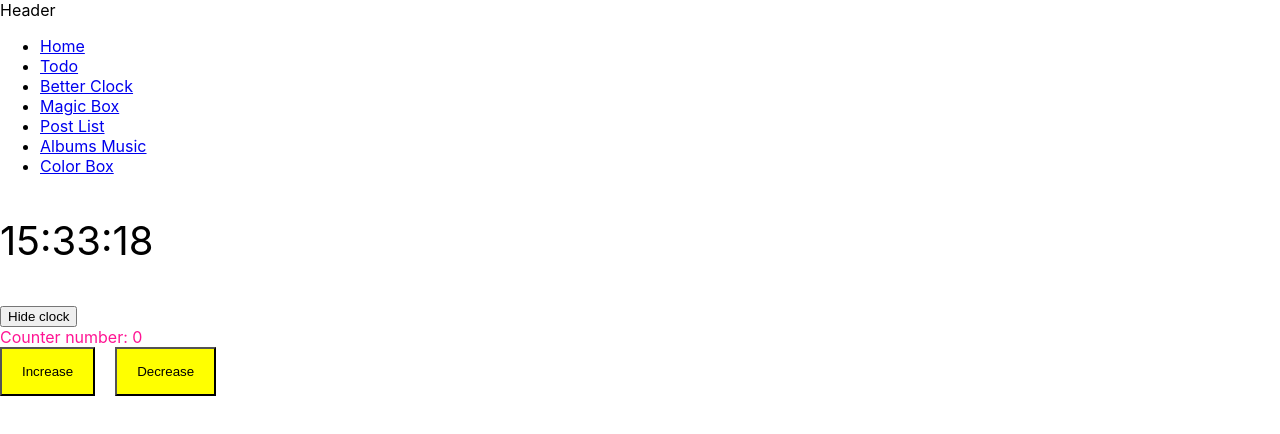
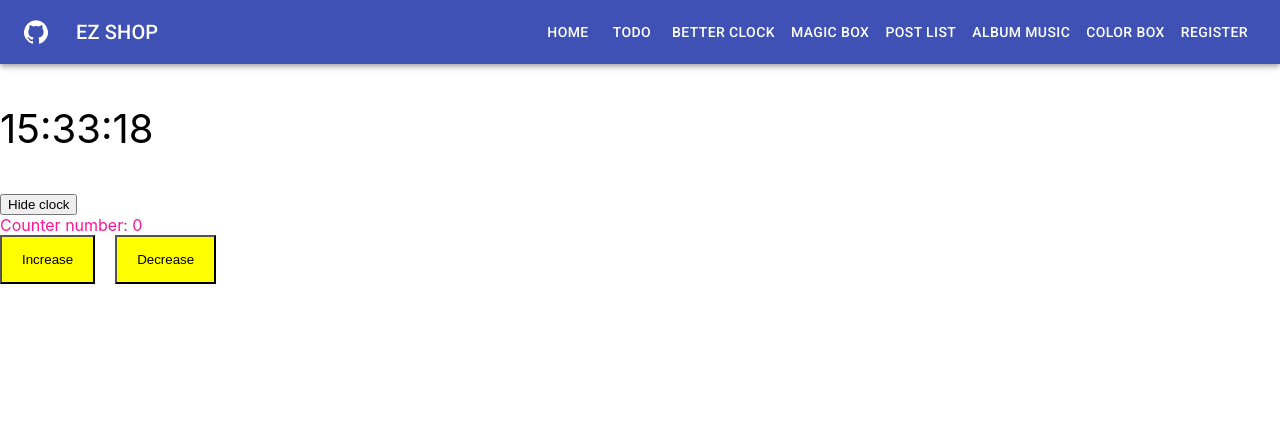
Before and after one commit to daonguyyen/reactjs-demo, a React (Create React App) app: page / in a window 1280 px wide. Shown: the top 434 px of the page. Built offline with nearby package versions, Linux system fonts and the light colour scheme.

Commit message:
create register form using react form hook

```diff
--- a/package.json
+++ b/package.json
@@ -3,6 +3,7 @@
   "version": "0.1.0",
   "private": true,
   "dependencies": {
+    "@hookform/resolvers": "^2.4.0",
     "@material-ui/core": "^4.11.3",
     "@material-ui/icons": "^4.11.2",
     "@reduxjs/toolkit": "^1.5.1",
@@ -13,10 +14,12 @@
     "query-string": "^7.0.0",
     "react": "^17.0.1",
     "react-dom": "^17.0.1",
+    "react-hook-form": "^7.3.6",
     "react-redux": "^7.2.4",
     "react-router-dom": "^5.2.0",
     "react-scripts": "4.0.3",
-    "web-vitals": "^1.0.1"
+    "web-vitals": "^1.0.1",
+    "yup": "^0.32.9"
   },
   "scripts": {
     "start": "react-scripts start",
--- a/src/App.js
+++ b/src/App.js
@@ -1,9 +1,11 @@
+
 
 import { useState } from 'react';
 import { Redirect, Route, Switch } from 'react-router';
-import { Link, NavLink } from 'react-router-dom';
+import { NavLink } from 'react-router-dom';
 import BetterClock from './components/BetterClock';
 import Clock from './components/Clock';
+import Header from './components/Header';
 import MagicBox from './components/MagicBox';
 import NotFound from './components/NotFound';
 import AlbumFeature from './features/Album';
@@ -11,7 +13,6 @@ import ColorBox from './features/ColorBox';
 import CounterFeature from './features/Counter';
 import PostFeature from './features/Post';
 import TodoFeature from './features/Todo';
-import TodoForm from './features/Todo/components/TodoForm';
 
 function App() {
 
@@ -19,24 +20,10 @@ function App() {
 
   return (
     <div className="App">
-      Header
+      <Header />
 
       {/* Menu Link : link neu muon di chuyen trang nao do, navlink lam menu de co class active */}
-      <ul>
-        <li>
-          <NavLink to="/">Home</NavLink>
-        </li>
-        <li>
-          <NavLink to="todos">Todo</NavLink>
-        </li>
-        <li>
-          <NavLink to="better-clock">Better Clock</NavLink>
-        </li>
-        <li><NavLink to="magic-box">Magic Box</NavLink></li>
-        <li><NavLink to="post">Post List</NavLink></li>
-        <li><NavLink to="albums">Albums Music</NavLink></li>
-        <li><NavLink to="color-box">Color Box</NavLink></li>
-      </ul>
+
 
       {showClock && <Clock />}
       <button onClick={() => setShowClock(false)}>Hide clock</button>
--- /dev/null
+++ b/src/components/Header/index.jsx
@@ -0,0 +1,78 @@
+import AppBar from '@material-ui/core/AppBar';
+import Button from '@material-ui/core/Button';
+import Dialog from '@material-ui/core/Dialog';
+import DialogActions from '@material-ui/core/DialogActions';
+import DialogContent from '@material-ui/core/DialogContent';
+import DialogContentText from '@material-ui/core/DialogContentText';
+import IconButton from '@material-ui/core/IconButton';
+import { makeStyles } from '@material-ui/core/styles';
+import Toolbar from '@material-ui/core/Toolbar';
+import Typography from '@material-ui/core/Typography';
+import GitHubIcon from '@material-ui/icons/GitHub';
+import React, { useState } from 'react';
+import { Link, NavLink } from 'react-router-dom';
+import Register from '../../features/Auth/components/Register';
+
+const useStyles = makeStyles((theme) => ({
+  root: {
+    flexGrow: 1,
+  },
+  menuButton: {
+    marginRight: theme.spacing(2),
+  },
+  title: {
+    flexGrow: 1,
+  },
+  link: {
+      color: '#fff',
+      textDecoration: 'none'
+  }
+}));
+
+export default function Header() {
+    const [open, setOpen] = useState(false);
+
+  const handleClickOpen = () => {
+    setOpen(true);
+  };
+
+  const handleClose = () => {
+    setOpen(false);
+  };
+  const classes = useStyles();
+
+  return (
+    <div className={classes.root}>
+      <AppBar position="static">
+        <Toolbar>
+          <IconButton edge="start" className={classes.menuButton} color="inherit" aria-label="menu">
+            <GitHubIcon />
+          </IconButton>
+          <Typography variant="h6" className={classes.title}>
+            <Link className={classes.link} to="/">EZ SHOP</Link>
+          </Typography>
+            <NavLink className={classes.link} to="/"><Button color="inherit">Home</Button></NavLink>
+            <NavLink className={classes.link} to="todos"><Button color="inherit">Todo</Button></NavLink>
+            <NavLink className={classes.link} to="better-clock"><Button color="inherit">Better Clock</Button></NavLink>
+            <NavLink className={classes.link} to="magic-box"><Button color="inherit">Magic Box</Button></NavLink>
+            <NavLink className={classes.link} to="post"><Button color="inherit">Post List</Button></NavLink>
+            <NavLink className={classes.link} to="albums"><Button color="inherit">Album Music</Button></NavLink>
+            <NavLink className={classes.link} to="color-box"><Button color="inherit">Color Box</Button></NavLink>
+          <Button color="inherit" onClick={handleClickOpen}>Register</Button>
+        </Toolbar>
+      </AppBar>
+
+      <Dialog disableBackdropClick disableEscapeKeyDown open={open} onClose={handleClose} aria-labelledby="form-dialog-title">
+        <DialogContent>
+          <Register />
+        </DialogContent>
+        <DialogActions>
+          <Button onClick={handleClose} color="primary">
+            Cancel
+          </Button>
+        </DialogActions>
+      </Dialog>
+
+    </div>
+  );
+}
--- /dev/null
+++ b/src/components/form-controls/InputField/index.jsx
@@ -0,0 +1,34 @@
+import React from 'react';
+import PropTypes from 'prop-types';
+import { TextField } from '@material-ui/core';
+import { Controller } from 'react-hook-form';
+
+InputField.propTypes = {
+    form: PropTypes.object.isRequired,
+    name: PropTypes.string.isRequired,
+
+    label: PropTypes.string,
+    disabled: PropTypes.bool,
+};
+
+function InputField(props) {
+    const {form, name, label, disabled} = props
+    return (
+        <Controller
+            name={name}
+            control={form.control}
+            render = {({ field})=> (
+                <TextField
+                    fullWidth
+                    label={label}
+                    disabled={disabled}
+                    variant="outlined"
+                    margin="normal"
+                />
+            )}
+        >
+        </Controller>
+    );
+}
+
+export default InputField;
--- /dev/null
+++ b/src/features/Auth/components/Register/index.jsx
@@ -0,0 +1,20 @@
+import React from 'react';
+import PropTypes from 'prop-types';
+import RegisterForm from '../RegisterForm';
+
+Register.propTypes = {
+
+};
+
+function Register(props) {
+    const handleSubmit = (values) => {
+        console.log('Form submit:',values)
+    }
+    return (
+        <div>
+            <RegisterForm onSubmit={handleSubmit}/>
+        </div>
+    );
+}
+
+export default Register;
--- /dev/null
+++ b/src/features/Auth/components/RegisterForm/index.jsx
@@ -0,0 +1,55 @@
+import React from 'react';
+import PropTypes from 'prop-types';
+import * as yup from 'yup';
+import { useForm } from 'react-hook-form';
+import {yupResolver} from '@hookform/resolvers/yup';
+import InputField from '../../../../components/form-controls/InputField';
+import { Avatar, Typography } from '@material-ui/core';
+import { LockOutlined } from '@material-ui/icons';
+
+RegisterForm.propTypes = {
+    onSubmit: PropTypes.func,
+};
+
+function RegisterForm(props) {
+    const schema = yup.object().shape({
+        title : yup.string().required('Please enter title').min(5, 'Title is too short'),
+    });
+    const form = useForm({
+        defaultValues: {
+            fullname: '',
+            email: '',
+            password: '',
+            retypePassword: ''
+
+        },
+        resolver: yupResolver(schema),
+    })
+    const handleSubmit = (values) => {
+        const {onSubmit} = props ;
+        if(onSubmit) {
+            onSubmit(values)
+        }
+
+        form.reset();
+    }
+    return (
+        <div>
+            <Avatar>
+                <LockOutlined></LockOutlined>
+            </Avatar>
+            <Typography component="h3" variant="h5">
+                Create an Account
+            </Typography>
+
+            <form onSubmit={form.handleSubmit(handleSubmit)}>
+                <InputField name="fullname" label="Full Name" form={form} />
+                <InputField name="email" label="Email" form={form} />
+                <InputField name="password" label="Password" form={form} />
+                <InputField name="retypePassword" label="Retype Password" form={form} />
+            </form>
+        </div>
+    );
+}
+
+export default RegisterForm;
```
Also changed, not shown: jsconfig.json (deleted, +0 -8 lines), src/features/Auth/components/index.jsx (added), 1 other file (tests, documents, lock files or other folders).
